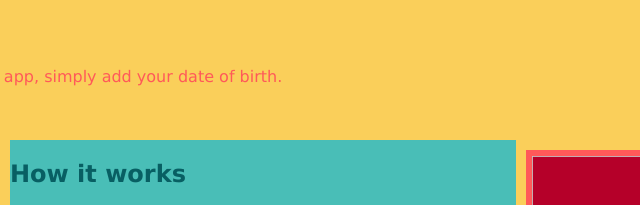
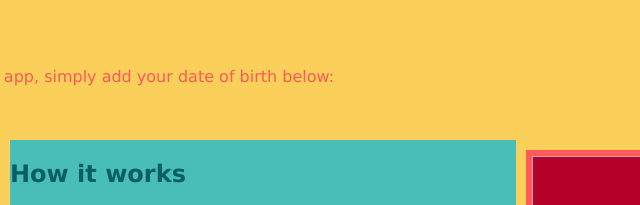
Before and after one commit to EK98-ocean/akan-names, a plain HTML site: page index.html in a window 1280 px wide. Shown: the top 205 px of the page, 422-1062 px from the left. Drawn offline with Linux system fonts and the light colour scheme.

Commit message:
Edit HTML superficially

```diff
--- a/index.html
+++ b/index.html
@@ -6,7 +6,7 @@
     <body>
         <h1>Akan Name Generator</h1>
         <script type = "text/JavaScript" src= js/scripts.js></script>
-        <p>Find out your Akan name with this handy generator app, simply add your date of birth.</p>
+        <p>Find out your Akan name with this handy generator app, simply add your date of birth below:</p>
         <form>
             <input type= "text" id= "dateProvided" placeholder= "mm/dd/yyyy" />
             <input type= "radio" id= "female" name= "Gender" value= "female">
```
